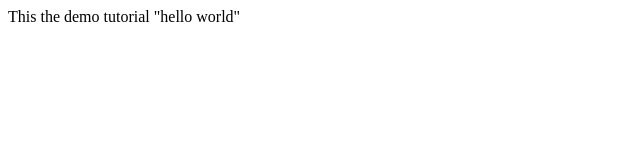
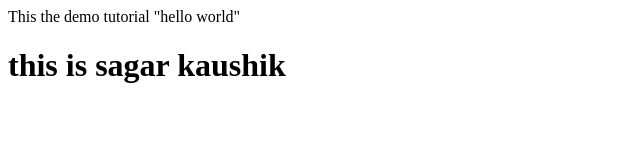
Before and after one commit to ThisIsSagarKaushik/FirstRepo, a plain HTML site: page Index.html in a window 1280 px wide. Shown: the whole page, without its empty margins (0-640 px from the left). Drawn offline with Linux system fonts and the light colour scheme.

Commit message:
add heading

```diff
--- a/Index.html
+++ b/Index.html
@@ -1 +1,2 @@
 <p>This the demo tutorial "hello world"</p>
+<h1>this is sagar kaushik</h1>
```
